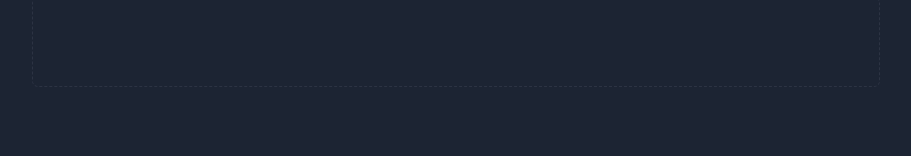
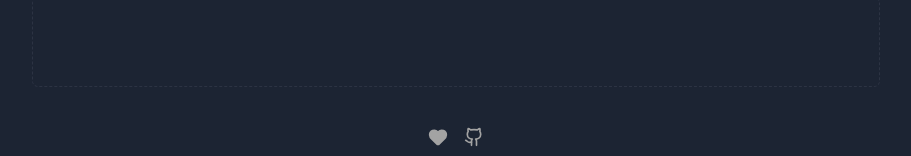
Before and after one commit to merthanmerter/wow-keybinds, a Next.js app: page / in a window 1280 px wide. Shown: the part 2920-3076 px from the top of the page, without its empty margins (184-1095 px from the left). Before the commit the page ends 3035 px from the top, so only its background shows below. Built offline with nearby package versions, Linux system fonts and the light colour scheme.

Commit message:
integrate footer

```diff
--- a/src/app/layout.tsx
+++ b/src/app/layout.tsx
@@ -3,6 +3,7 @@ import { Geist, Geist_Mono } from "next/font/google";
 import "./globals.css";
 import { Analytics } from "@vercel/analytics/next";
 import AdSense from "@/components/adsense";
+import { Footer } from "@/components/footer";
 import { Navbar } from "@/components/navbar";
 import { StructuredData } from "@/components/structured-data";
 import { BASE_URL, GOOGLE_AD_CLIENT_ID } from "@/lib/constants";
@@ -110,6 +111,7 @@ export default function RootLayout({
 				<Navbar />
 				{children}
 				<Analytics />
+				<Footer />
 			</body>
 		</html>
 	);
--- a/src/app/lib/utils.ts
+++ /dev/null
@@ -1,6 +0,0 @@
-import { type ClassValue, clsx } from "clsx";
-import { twMerge } from "tailwind-merge";
-
-export function cn(...inputs: ClassValue[]) {
-	return twMerge(clsx(inputs));
-}
--- /dev/null
+++ b/src/components/footer.tsx
@@ -0,0 +1,28 @@
+import { Heart } from "lucide-react";
+import Link from "next/link";
+import { GithubIcon } from "@/components/github-icon";
+
+export function Footer() {
+	return (
+		<footer className="bg-background bottom-0 z-50">
+			<div className="container mx-auto px-3 md:px-6 py-3 max-w-4xl">
+				<div className="flex items-center justify-center gap-4">
+					<Link
+						href="https://buymeacoffee.com/wowkeybindings"
+						target="_blank"
+						className="text-sm text-muted-foreground hover:text-yellow-400 transition-colors"
+					>
+						<Heart className="size-5" fill="currentColor" />
+					</Link>
+					<Link
+						href="https://github.com/merthanmerter/wow-keybinds"
+						target="_blank"
+						className="text-sm text-muted-foreground hover:text-yellow-400 transition-colors"
+					>
+						<GithubIcon className="size-5" />
+					</Link>
+				</div>
+			</div>
+		</footer>
+	);
+}
--- /dev/null
+++ b/src/components/github-icon.tsx
@@ -0,0 +1,22 @@
+import { cn } from "@/lib/utils";
+
+export const GithubIcon = ({ className }: { className?: string }) => {
+	return (
+		<svg
+			xmlns="http://www.w3.org/2000/svg"
+			width="24"
+			height="24"
+			viewBox="0 0 24 24"
+			fill="none"
+			stroke="currentColor"
+			stroke-width="2"
+			stroke-linecap="round"
+			stroke-linejoin="round"
+			className={cn("lucide lucide-github-icon lucide-github", className)}
+		>
+			<title>GitHub</title>
+			<path d="M15 22v-4a4.8 4.8 0 0 0-1-3.5c3 0 6-2 6-5.5.08-1.25-.27-2.48-1-3.5.28-1.15.28-2.35 0-3.5 0 0-1 0-3 1.5-2.64-.5-5.36-.5-8 0C6 2 5 2 5 2c-.3 1.15-.3 2.35 0 3.5A5.403 5.403 0 0 0 4 9c0 3.5 3 5.5 6 5.5-.39.49-.68 1.05-.85 1.65-.17.6-.22 1.23-.15 1.85v4" />
+			<path d="M9 18c-4.51 2-5-2-7-2" />
+		</svg>
+	);
+};
```
